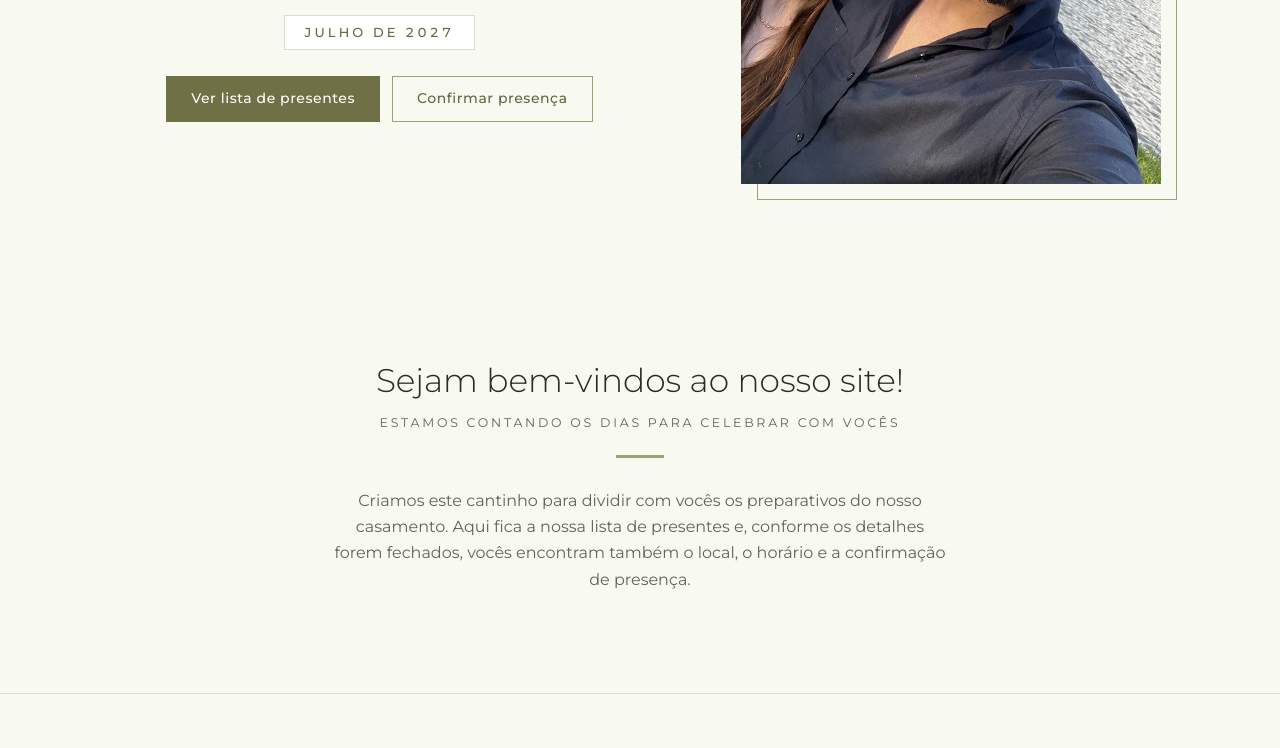
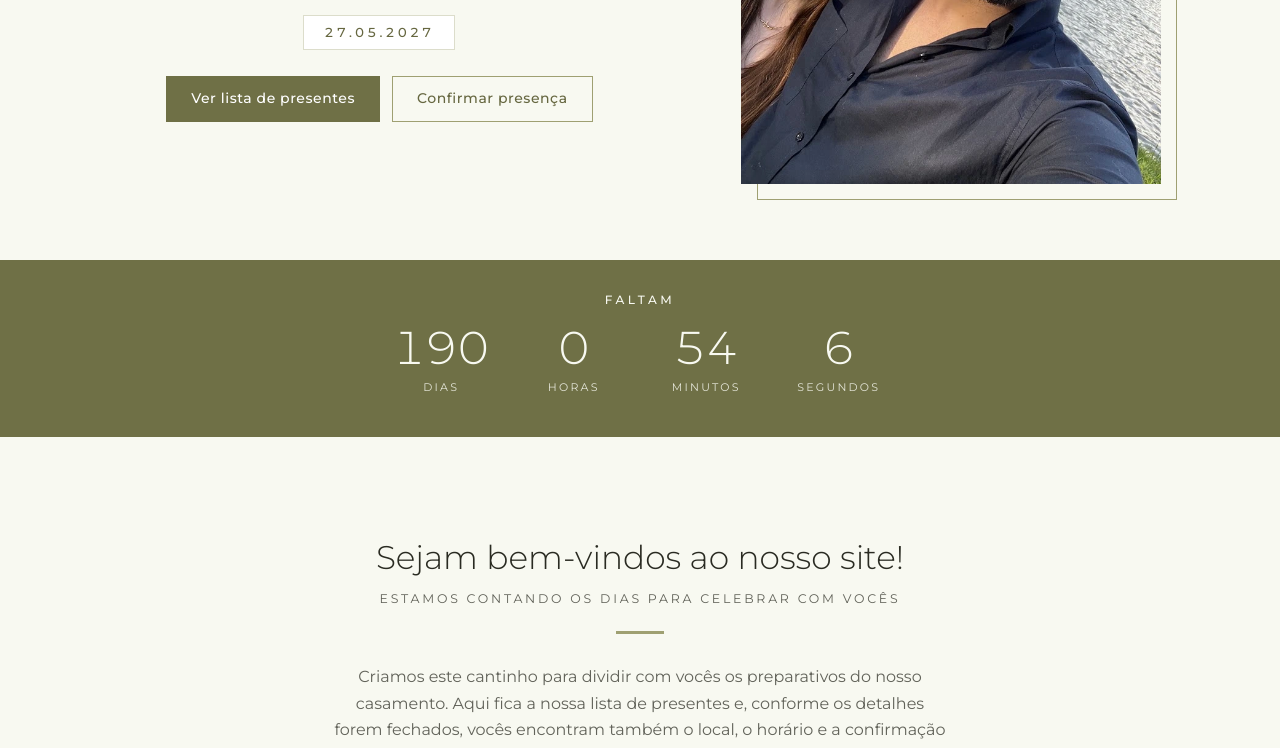
Before and after one commit to kevindustries-tech/casamento, a plain HTML site: page index.html in a window 1280 px wide. Shown: the part 551-1299 px from the top of the page. Drawn offline with Linux system fonts and the light colour scheme.

Commit message:
Apartamento R$ 370 mil (presente do pai da noiva), data 27/05/2027, tira 5 itens
Co-Authored-By: Claude Opus 5.5 <noreply@anthropic.com>

```diff
--- a/index.html
+++ b/index.html
@@ -505,7 +505,7 @@ input:focus, textarea:focus { outline: 2px solid var(--oliva-texto); outline-off
         <p class="sobre">Vamos nos casar</p>
         <h1 class="nomes"><span>Bianca</span> <span class="e">&amp;</span> <span>Kevin</span></h1>
         <svg class="ramo" id="ramo" viewBox="0 0 400 76" aria-hidden="true"></svg>
-        <p class="data-pill" id="data-pill">Julho de 2027</p>
+        <p class="data-pill" id="data-pill">27.05.2027</p>
       </div>
       <div class="acoes">
         <a class="btn" href="#presentes">Ver lista de presentes</a>
@@ -660,7 +660,7 @@ input:focus, textarea:focus { outline: 2px solid var(--oliva-texto); outline-off
 <footer class="rodape">
   <div class="miolo">
     <p class="assina">Bianca &amp; Kevin</p>
-    <p class="quando" id="rodape-data">Julho de 2027</p>
+    <p class="quando" id="rodape-data">27.05.2027</p>
     <p>Os pagamentos dos presentes são feitos no Mercado Pago.</p>
   </div>
 </footer>
@@ -738,8 +738,8 @@ const CONFIG = {
   // Ex.: "https://abcdefgh.supabase.co/functions/v1/casamento"
   api: "",
   // Data e hora da cerimônia, quando estiverem fechadas. Ex.: "2027-07-17T16:00:00-03:00"
-  data: "",
-  mesAno: "Julho de 2027",
+  data: "2027-05-27T00:00:00-03:00",
+  mesAno: "Maio de 2027",
   // Foto de capa e fotos da seção "Nossa história" (arquivos na pasta fotos/).
   fotoCapa: "fotos/capa.webp",
   fotoCapaAlt: "Bianca e Kevin à beira de um lago",
@@ -941,7 +941,7 @@ function desenharGrade() {
     const progresso = varias
       ? `<div class="progresso"><div class="barra"><i style="width:${Math.min(100, (dadas / p.meta) * 100).toFixed(1)}%"></i></div><span>${dadas} de ${p.meta} cotas dadas</span></div>`
       : "";
-    const valor = p.comprado ? "Já comprado"
+    const valor = p.comprado ? esc(p.doador || "Já comprado")
       : varias ? `${p.meta} cotas de <strong>${brl(p.cota)}</strong>`
       : p.preco ? "Presente inteiro" : `Cota de <strong>${brl(p.cota)}</strong>`;
     const botaoInteiro = varias && !completo && resta > 1
--- a/presentes.json
+++ b/presentes.json
@@ -10,12 +10,10 @@
     {"id": "quarto", "nome": "Quarto"}
   ],
   "presentes": [
-    {"id": "apartamento", "nome": "Nosso apartamento", "categoria": "casa", "produto": "Viva Vista Mirante, em Sumaré", "preco": 330000, "cotas": 1, "icone": "predio", "comprado": true},
+    {"id": "apartamento", "nome": "Nosso apartamento", "categoria": "casa", "produto": "Viva Vista Mirante, em Sumaré", "preco": 370000, "cotas": 1, "icone": "predio", "comprado": true, "doador": "Presente do pai da noiva"},
     {"id": "geladeira", "nome": "Geladeira", "categoria": "cozinha", "produto": "Brastemp Frost Free Duplex 375 L (BRM44HK)", "preco": 2717.1, "cotas": 11, "foto": "fotos/produtos/geladeira.webp", "icone": "geladeira", "fonte": "https://www.amazon.com.br/dp/B07GWVJ8LR", "destaque": true},
     {"id": "micro-ondas", "nome": "Micro-ondas", "categoria": "cozinha", "produto": "Electrolux 34 L com função tira odor (MEO44)", "preco": 579.5, "cotas": 2, "foto": "fotos/produtos/micro-ondas.webp", "icone": "microondas", "fonte": "https://www.amazon.com.br/dp/B0792XQTH6"},
     {"id": "air-fryer", "nome": "Air fryer", "categoria": "cozinha", "produto": "Philips Walita Série 2000 6,2 L, painel touch, 110 V", "preco": 377.2, "cotas": 2, "foto": "fotos/produtos/air-fryer.webp", "icone": "airfryer", "fonte": "https://www.amazon.com.br/dp/B0D98VWP2V"},
-    {"id": "liquidificador", "nome": "Liquidificador", "categoria": "cozinha", "produto": "Philips Walita Série 5000, jarra de vidro 2 L", "preco": 238.2, "cotas": 1, "foto": "fotos/produtos/liquidificador.webp", "icone": "liquidificador", "fonte": "https://www.amazon.com.br/dp/B09RQDT3FM"},
-    {"id": "cafeteira", "nome": "Cafeteira", "categoria": "cozinha", "produto": "Electrolux 30 xícaras, jarra inox", "preco": 178.99, "cotas": 1, "foto": "fotos/produtos/cafeteira.webp", "icone": "cafeteira", "fonte": "https://www.amazon.com.br/dp/B0CZVGDV7V"},
     {"id": "purificador", "nome": "Purificador de água", "categoria": "cozinha", "produto": "Electrolux, água gelada, fria e natural", "preco": 489.0, "cotas": 2, "foto": "fotos/produtos/purificador.webp", "icone": "purificador", "fonte": "https://www.amazon.com.br/dp/B0D6LTDPYB"},
     {"id": "cooktop", "nome": "Cooktop", "categoria": "cozinha", "produto": "Fischer Platinium G II, 4 bocas a gás, mesa de vidro", "preco": 1554.44, "cotas": 6, "foto": "fotos/produtos/cooktop.webp", "icone": "fogao", "fonte": "https://www.leroymerlin.com.br/cooktop-4-bocas-a-gas-com-mesa-de-vidro-preto-bivolt-g-ii-platinium-fischer_92369095"},
     {"id": "lava-loucas", "nome": "Lava-louças", "categoria": "cozinha", "produto": "Brastemp 8 serviços (BLF08BS)", "preco": 1609.08, "cotas": 6, "foto": "fotos/produtos/lava-loucas.webp", "icone": "presente", "fonte": "https://www.amazon.com.br/dp/B0BTFM3PW9"},
@@ -24,11 +22,8 @@
     {"id": "ferro", "nome": "Ferro de passar", "categoria": "lavanderia", "produto": "Arno Ecogliss Protect, base cerâmica (FECP)", "preco": 219.0, "cotas": 1, "foto": "fotos/produtos/ferro.webp", "icone": "ferro", "fonte": "https://www.amazon.com.br/dp/B0FKFM6CQX"},
     {"id": "sofa", "nome": "Sofá", "categoria": "sala", "produto": "Retrátil e reclinável, 3 lugares, 2,10 m (Aura)", "preco": 1804.05, "cotas": 7, "foto": "fotos/produtos/sofa.webp", "icone": "sofa", "fonte": "https://www.amazon.com.br/dp/B0GYCBMT7B"},
     {"id": "smart-tv", "nome": "Smart TV", "categoria": "sala", "produto": "TCL 50\" QLED 4K Google TV (50P7L)", "preco": 2184.05, "cotas": 9, "foto": "fotos/produtos/smart-tv.webp", "icone": "tv", "fonte": "https://www.amazon.com.br/dp/B0GYQ8Q5QR"},
-    {"id": "rack", "nome": "Rack para TV", "categoria": "sala", "produto": "Multimóveis 180 cm, 3 portas (MP1103)", "preco": 379.98, "cotas": 2, "foto": "fotos/produtos/rack.webp", "icone": "rack", "fonte": "https://www.amazon.com.br/dp/B0G1VL52YW"},
     {"id": "mesa-de-jantar", "nome": "Mesa de jantar com cadeiras", "categoria": "sala", "produto": "Madesa Evelin, tampo de vidro e 4 cadeiras", "preco": 793.78, "cotas": 3, "foto": "fotos/produtos/mesa-de-jantar.webp", "icone": "mesa", "fonte": "https://www.amazon.com.br/dp/B0D2Y3FQF5"},
     {"id": "cama", "nome": "Cama de casal com colchão", "categoria": "quarto", "produto": "Box baú + colchão de molas ensacadas Ortobom Airtech", "preco": 1260.0, "cotas": 5, "foto": "fotos/produtos/cama.webp", "icone": "cama", "fonte": "https://www.amazon.com.br/dp/B089DY771C", "destaque": true},
-    {"id": "guarda-roupa", "nome": "Guarda-roupa", "categoria": "quarto", "produto": "Casal 6 portas e 2 gavetas (Jamaica)", "preco": 512.05, "cotas": 2, "foto": "fotos/produtos/guarda-roupa.webp", "icone": "guardaroupa", "fonte": "https://www.amazon.com.br/dp/B0HKPPVVH6"},
-    {"id": "criados-mudos", "nome": "Par de criados-mudos", "categoria": "quarto", "produto": "Kit 2 mesas de cabeceira Pop, 2 gavetas", "preco": 230.75, "cotas": 1, "foto": "fotos/produtos/criados-mudos.webp", "icone": "criado", "fonte": "https://www.amazon.com.br/dp/B0HHKR1XWC"},
     {"id": "ventilador", "nome": "Ventilador de teto", "categoria": "quarto", "produto": "Arno Ultimate VX13, controle remoto e luz, bivolt", "preco": 538.0, "cotas": 2, "foto": "fotos/produtos/ventilador.webp", "icone": "presente", "fonte": "https://www.amazon.com.br/dp/B0CP4CXPPM"}
   ]
 }
```
Also changed, not shown: fotos/produtos/cafeteira.webp (deleted), fotos/produtos/criados-mudos.webp (deleted), fotos/produtos/guarda-roupa.webp (deleted), fotos/produtos/liquidificador.webp (deleted), fotos/produtos/rack.webp (deleted).
